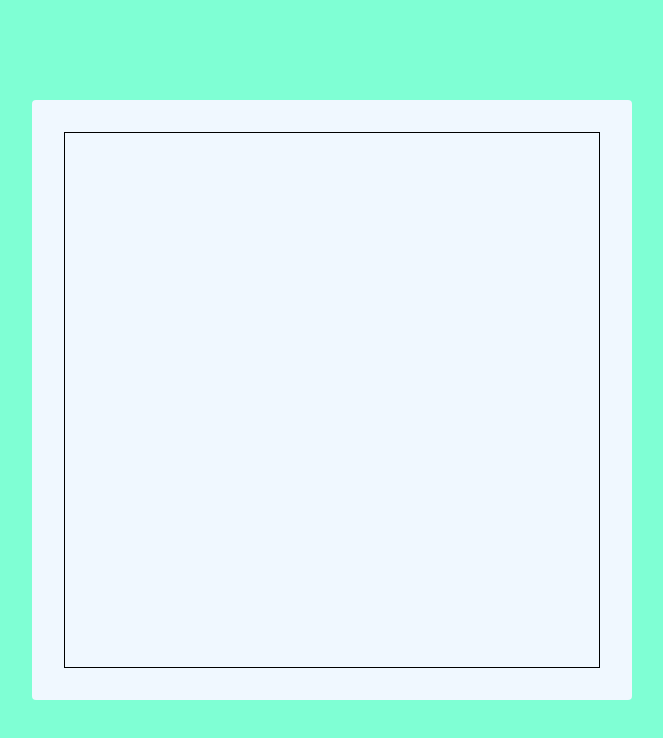
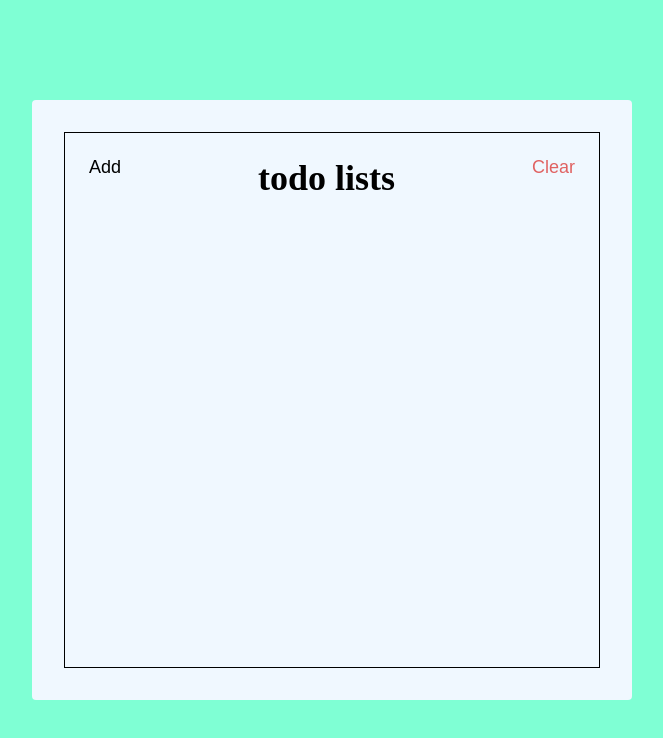
Before and after one commit to bagaszuhri/react-introduction, a website: page index.html in a window 1280 px wide. Shown: the whole page, without its empty margins (308-971 px from the left). Drawn offline with Linux system fonts and the light colour scheme; a web font is replaced by a local one.

Commit message:
membuat style pada header termasuk add dan clear,  flex column

```diff
--- a/index.html
+++ b/index.html
@@ -13,7 +13,13 @@
   </head>
   <body>
     <div class="container">
-      <div class="frame"></div>
+      <div class="frame">
+        <div class="header">
+          <button class="header-btn">Add</button>
+          <h1 class="header-title">Todo Lists</h1>
+          <button class="header-btn main-red-color">Clear</button>
+        </div>
+      </div>
     </div>
   </body>
 </html>
--- a/style.css
+++ b/style.css
@@ -1,5 +1,14 @@
 * {
   box-sizing: border-box;
+}
+
+:root{
+  --main-red-color: #e06262
+
+}
+
+.main-red-color{
+  color: var(--main-red-color);
 }
 
 html {
@@ -35,4 +44,30 @@ body {
 .frame {
   border: 1px solid black;
   height: 100%;
+  display: flex;
+  flex-direction: column;
 }
+
+.header {
+  display: flex;
+  align-items: flex-start;
+}
+
+.header-title {
+  flex: 1;
+  text-align: center;
+  font-size: 3.6rem;
+  font-family: 'Times New Roman', Times, serif;
+  text-transform: lowercase;
+}
+
+.header-btn {
+  font-size: 1.8rem;
+  background-color: unset;
+  border: unset;
+  outline: unset;
+
+  font-family: font-family: 'Zen Loop', cursive;
+  padding: 24px;
+
+}
```
